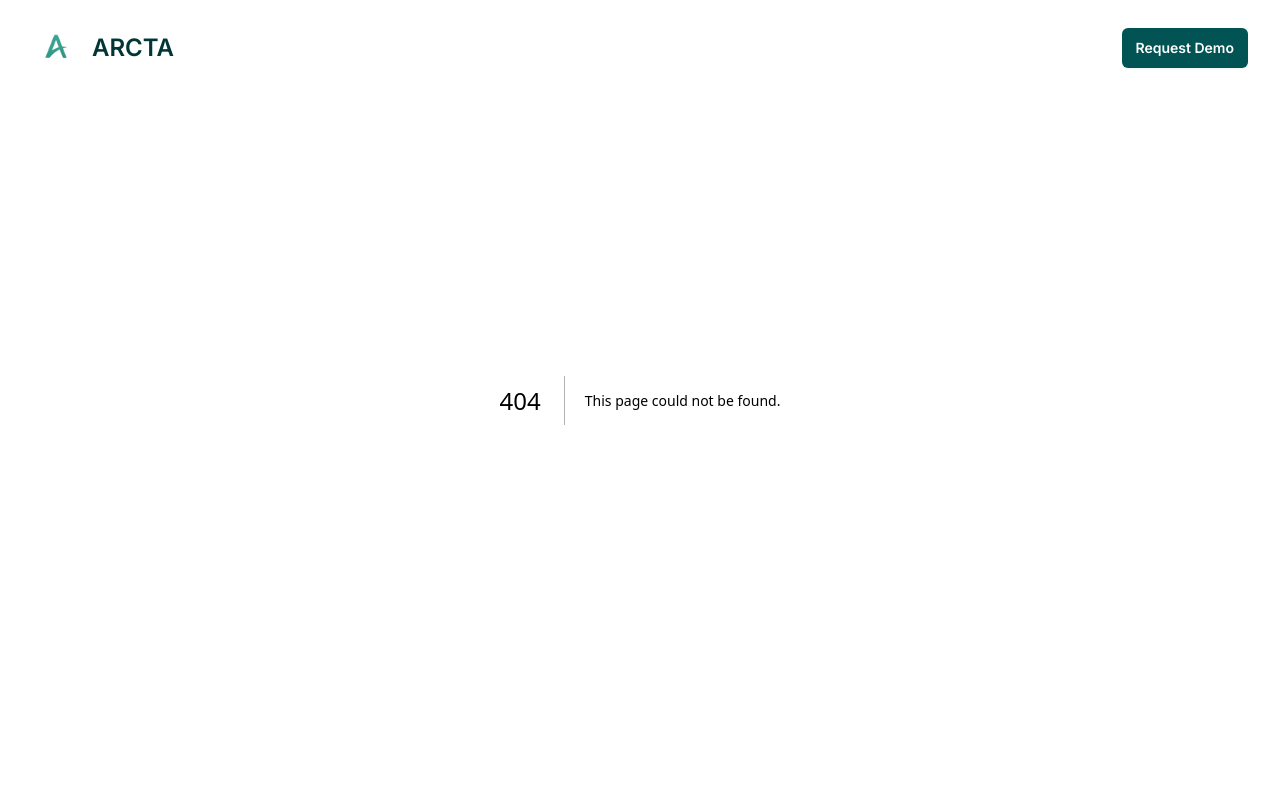
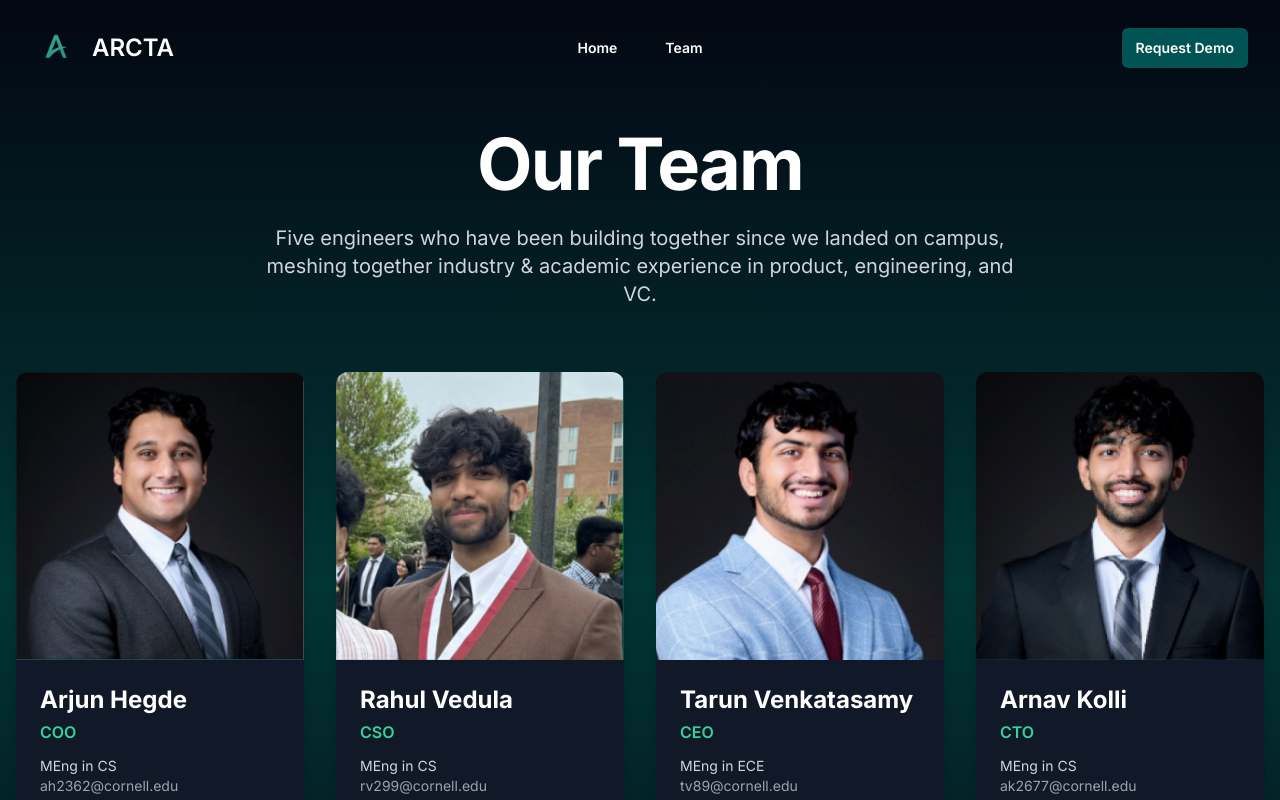
Before and after one commit to rvedula02/arcta-site, a Next.js app: page /team in a window 1280 px wide. Before the commit this address had no page. Shown: the top 800 px of the page. Built offline with nearby package versions, Linux system fonts and the light colour scheme.

Commit message:
Add sleek Team page and update Navbar with Team link

```diff
--- /dev/null
+++ b/src/app/team/page.tsx
@@ -0,0 +1,99 @@
+import Image from 'next/image';
+import Link from 'next/link';
+
+export default function TeamPage() {
+  const teamMembers = [
+    {
+      name: 'Arjun Hegde',
+      position: 'COO',
+      email: 'ah2362@cornell.edu',
+      degree: 'MEng in CS',
+      image: '/team/arjun.png',
+    },
+    {
+      name: 'Rahul Vedula',
+      position: 'CSO',
+      email: 'rv299@cornell.edu',
+      degree: 'MEng in CS',
+      image: '/team/rahul.png',
+    },
+    {
+      name: 'Tarun Venkatasamy',
+      position: 'CEO',
+      email: 'tv89@cornell.edu',
+      degree: 'MEng in ECE',
+      image: '/team/tarun.png',
+    },
+    {
+      name: 'Arnav Kolli',
+      position: 'CTO',
+      email: 'ak2677@cornell.edu',
+      degree: 'MEng in CS',
+      image: '/team/arnie.png',
+    }
+  ];
+
+  return (
+    <div className="bg-gradient-to-b from-gray-950 via-dark-green to-gray-950 min-h-screen">
+      <div className="container mx-auto px-4 py-24 sm:py-32">
+        {/* Header Section */}
+        <div className="mb-16 text-center">
+          <h1 className="text-5xl md:text-7xl font-bold text-white tracking-tight mb-6">Our Team</h1>
+          <p className="text-xl text-gray-300 max-w-3xl mx-auto">
+            Five engineers who have been building together since we landed on campus,
+            meshing together industry & academic experience in product, engineering, and VC.
+          </p>
+        </div>
+
+        {/* Team Grid */}
+        <div className="grid grid-cols-1 md:grid-cols-2 lg:grid-cols-4 gap-8 max-w-7xl mx-auto">
+          {teamMembers.map((member, index) => (
+            <div
+              key={index}
+              className="relative group bg-gray-900 rounded-xl overflow-hidden shadow-lg transition-all duration-300 hover:scale-105 hover:shadow-emerald-500/20 hover:shadow-xl"
+            >
+              <div className="aspect-square relative overflow-hidden">
+                <Image
+                  src={member.image}
+                  alt={member.name}
+                  width={500}
+                  height={500}
+                  className="object-cover w-full h-full transform transition-transform duration-500 group-hover:scale-110"
+                />
+                <div className="absolute inset-0 bg-gradient-to-t from-gray-900 via-gray-900/70 to-transparent opacity-0 group-hover:opacity-100 transition-opacity duration-300" />
+              </div>
+
+              <div className="p-6 relative">
+                <h3 className="text-2xl font-bold text-white mb-1">{member.name}</h3>
+                <p className="text-emerald-400 font-semibold mb-3">{member.position}</p>
+
+                <div className="text-gray-300 space-y-1 text-sm">
+                  <p>{member.degree}</p>
+                  <Link
+                    href={`mailto:${member.email}`}
+                    className="text-gray-400 hover:text-emerald-300 transition-colors"
+                  >
+                    {member.email}
+                  </Link>
+                </div>
+              </div>
+            </div>
+          ))}
+        </div>
+
+        {/* Footer Section */}
+        <div className="mt-24 text-center">
+          <h2 className="text-3xl font-bold text-white mb-6">Collectively Driven To Improve Financial Workflows Experiences</h2>
+          <div className="flex justify-center mt-8">
+            <Link
+              href="/demo"
+              className="inline-flex items-center px-8 py-3 border border-transparent text-base font-medium rounded-md text-white bg-emerald-600 hover:bg-emerald-700 shadow-lg hover:shadow-emerald-500/50 transition-all"
+            >
+              Book a Demo
+            </Link>
+          </div>
+        </div>
+      </div>
+    </div>
+  );
+}
--- a/src/components/layout/Navbar.tsx
+++ b/src/components/layout/Navbar.tsx
@@ -6,7 +6,8 @@ import { Dialog } from '@headlessui/react';
 import { Bars3Icon, XMarkIcon } from '@heroicons/react/24/outline';
 
 const navigation: { name: string; href: string }[] = [
-  // No items needed here anymore
+  { name: 'Home', href: '/' },
+  { name: 'Team', href: '/team' },
 ];
 
 export default function Navbar() {
@@ -23,8 +24,19 @@ export default function Navbar() {
               src="/arcta-logo.png"
               alt="Arcta"
             />
-            <span className="text-2xl font-semibold text-dark-green">ARCTA</span>
+            <span className="text-2xl font-semibold text-white">ARCTA</span>
           </Link>
+        </div>
+        <div className="hidden lg:flex lg:gap-x-12">
+          {navigation.map((item) => (
+            <Link
+              key={item.name}
+              href={item.href}
+              className="text-sm font-semibold leading-6 text-white hover:text-emerald-300 transition-colors"
+            >
+              {item.name}
+            </Link>
+          ))}
         </div>
         <div className="flex lg:hidden">
           <button
@@ -69,6 +81,17 @@ export default function Navbar() {
           </div>
           <div className="mt-6 flow-root">
             <div className="-my-6 divide-y divide-gray-500/10">
+              <div className="space-y-2 py-6">
+                {navigation.map((item) => (
+                  <Link
+                    key={item.name}
+                    href={item.href}
+                    className="-mx-3 block rounded-lg px-3 py-2 text-base font-semibold leading-7 text-gray-900 hover:bg-gray-50"
+                  >
+                    {item.name}
+                  </Link>
+                ))}
+              </div>
               <div className="py-6">
                 <Link
                   href="/demo"
```
